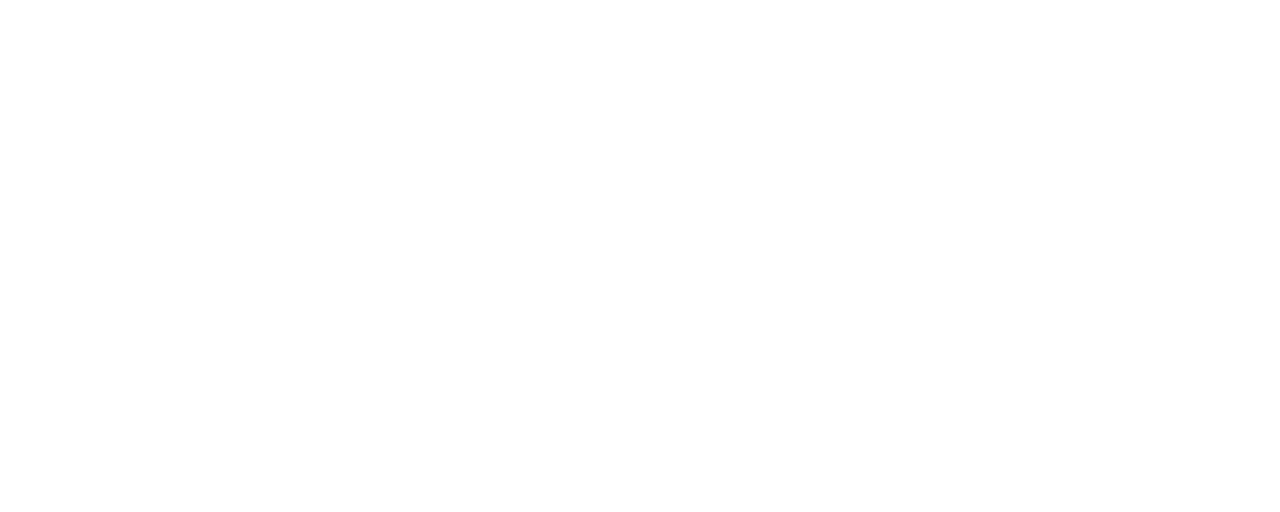
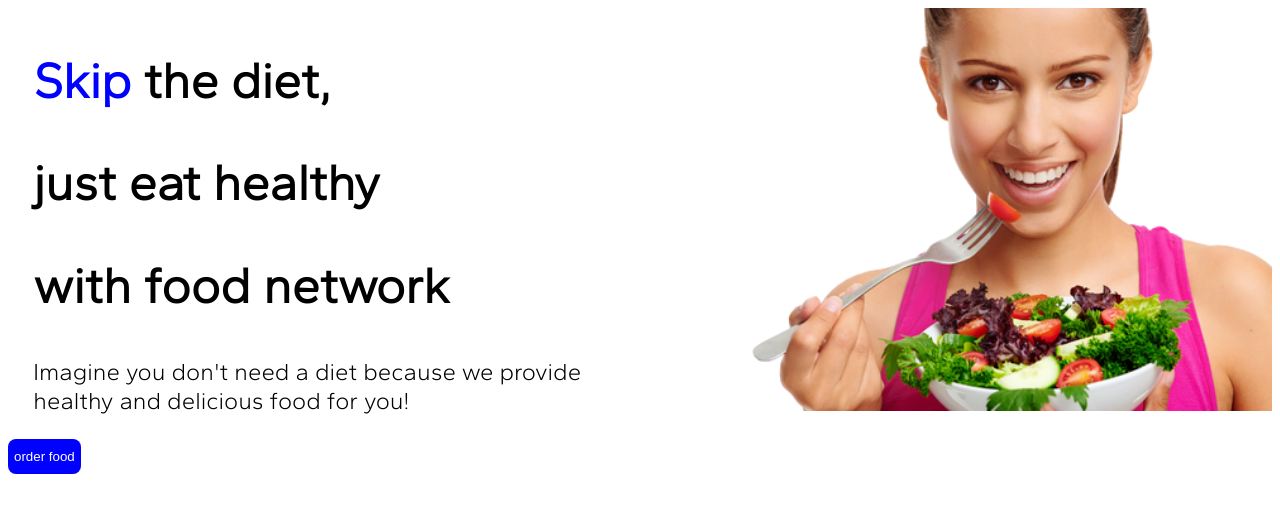
Before and after one commit to sanjidaakhanda/dua-repo, a plain HTML site: page index.html in a window 1280 px wide. Drawn offline with Linux system fonts and the light colour scheme.

Commit message:
dua commit

```diff
--- a/index.html
+++ b/index.html
@@ -7,17 +7,34 @@
   <meta name="viewport" content="width=device-width, initial-scale=1.0">
   <title>dua portfolio</title>
 
-
-
-
+  <link rel="preconnect" href="https://fonts.googleapis.com">
+  <link rel="preconnect" href="https://fonts.gstatic.com" crossorigin>
+  <link href="https://fonts.googleapis.com/css2?family=Gantari:wght@300&family=Poppins&display=swap" rel="stylesheet">
 
   <link rel="stylesheet" href="style.css">
-
 
 </head>
 
 <body>
 
+  <section>
+    <div class="half-width">
+      <h1><span class="blue-color"> Skip </span> the diet,</h1>
+      <h1>just eat healthy</h1>
+      <h1>with food network</h1>
+      <p class="p-food">Imagine you don't need a diet because we provide
+        healthy and delicious food for you!
+      </p>
+    </div>
+    <div class="half-width">
+      <img
+        src="images/eat-healthy-food-png-transparent-eat-healthy-foodpng-images-woman-eating-png-480_319-removebg-preview-removebg-preview.png"
+        alt="">
+    </div>
+  </section>
+  <button class="tom-to">order food</button>
+
+
 </body>
 
 </html>
--- a/style.css
+++ b/style.css
@@ -0,0 +1,47 @@
+body {
+  font-family: 'Gantari', sans-serif;
+}
+
+.blue-color {
+  color: blue;
+
+}
+
+h1 {
+  font-size: 50px;
+}
+
+.p-food {
+  font-size: x-large;
+}
+
+.tom-to {
+  background-color: blue;
+  color: white;
+  height: 35px;
+  border: none;
+  border-radius: 8px;
+  cursor: pointer;
+
+
+
+}
+
+section {
+  display: flex;
+
+
+}
+
+.half-width {
+  width: 50%;
+  padding-left: 2%;
+
+
+}
+
+.half-width img {
+
+  width: 100%;
+
+}
```
Also changed, not shown: Group 8447 (1).png (deleted), images/Group 8447.png (added), images/eat-healthy-food-png-transparent-eat-healthy-foodpng-images-woman-eating-png-480_319-removebg-preview-removebg-preview.png (added).
